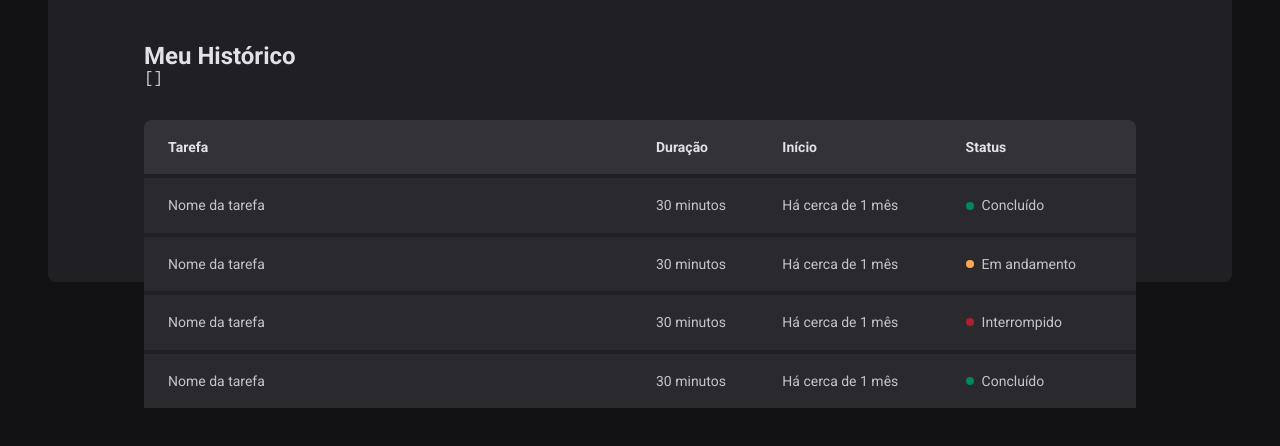
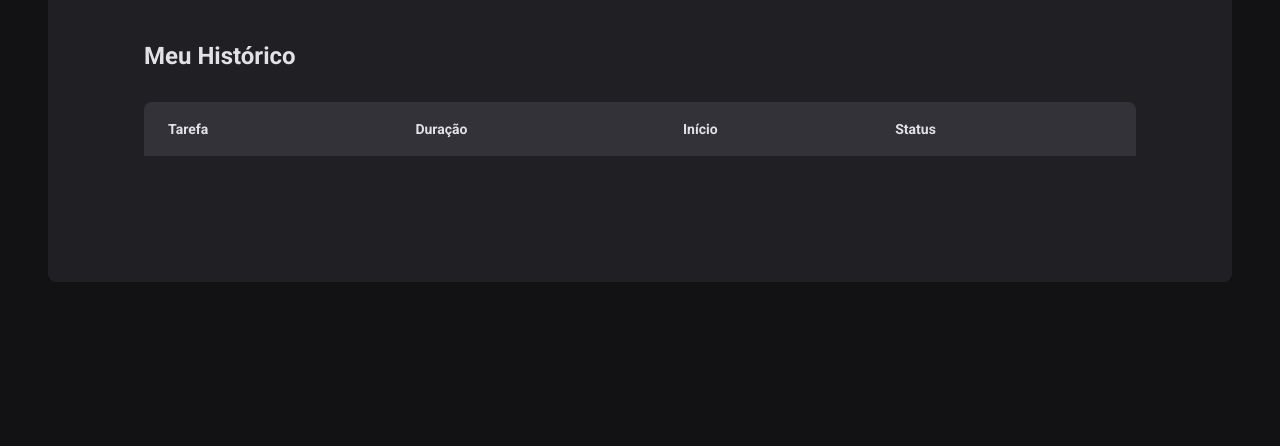
Before and after one commit to VNatario/ignite-timer, a React (Vite) app: page /history in a window 1280 px wide. Shown: the part 438-884 px from the top of the page. After the commit the page ends 800 px from the top, so only its background shows below. Built offline with nearby package versions, Linux system fonts and the light colour scheme.

Commit message:
feat: format date

```diff
--- a/src/pages/History/index.tsx
+++ b/src/pages/History/index.tsx
@@ -1,4 +1,6 @@
 import { useContext } from 'react'
+import { formatDistanceToNow } from 'date-fns'
+import ptBR from 'date-fns/locale/pt-BR'
 import { HistoryContainer, HistoryList, Status } from './styles'
 import { CyclesContext } from '../../contexts/CyclesContext'
 
@@ -8,8 +10,6 @@
   return (
     <HistoryContainer>
       <h1>Meu Histórico</h1>
-
-      <pre>{JSON.stringify(cycles, null, 2)}</pre>
 
       <HistoryList>
         <table>
@@ -22,38 +22,31 @@
             </tr>
           </thead>
           <tbody>
-            <tr>
-              <td>Nome da tarefa</td>
-              <td>30 minutos</td>
-              <td>Há cerca de 1 mês</td>
-              <td>
-                <Status statusColor="green">Concluído</Status>
-              </td>
-            </tr>
-            <tr>
-              <td>Nome da tarefa</td>
-              <td>30 minutos</td>
-              <td>Há cerca de 1 mês</td>
-              <td>
-                <Status statusColor="yellow">Em andamento</Status>
-              </td>
-            </tr>
-            <tr>
-              <td>Nome da tarefa</td>
-              <td>30 minutos</td>
-              <td>Há cerca de 1 mês</td>
-              <td>
-                <Status statusColor="red">Interrompido</Status>
-              </td>
-            </tr>
-            <tr>
-              <td>Nome da tarefa</td>
-              <td>30 minutos</td>
-              <td>Há cerca de 1 mês</td>
-              <td>
-                <Status statusColor="green">Concluído</Status>
-              </td>
-            </tr>
+            {cycles.map((cycle) => {
+              return (
+                <tr key={cycle.id}>
+                  <td>{cycle.task}</td>
+                  <td>{cycle.minutesAmount} minutos</td>
+                  <td>
+                    {formatDistanceToNow(cycle.startDate, {
+                      addSuffix: true,
+                      locale: ptBR,
+                    })}
+                  </td>
+                  <td>
+                    {cycle.finishDate && (
+                      <Status statusColor="green">Concluído</Status>
+                    )}
+                    {cycle.interruptedDate && (
+                      <Status statusColor="red">Interrompido</Status>
+                    )}
+                    {!cycle.finishDate && !cycle.interruptedDate && (
+                      <Status statusColor="yellow">Em andamento</Status>
+                    )}
+                  </td>
+                </tr>
+              )
+            })}
           </tbody>
         </table>
       </HistoryList>
```
